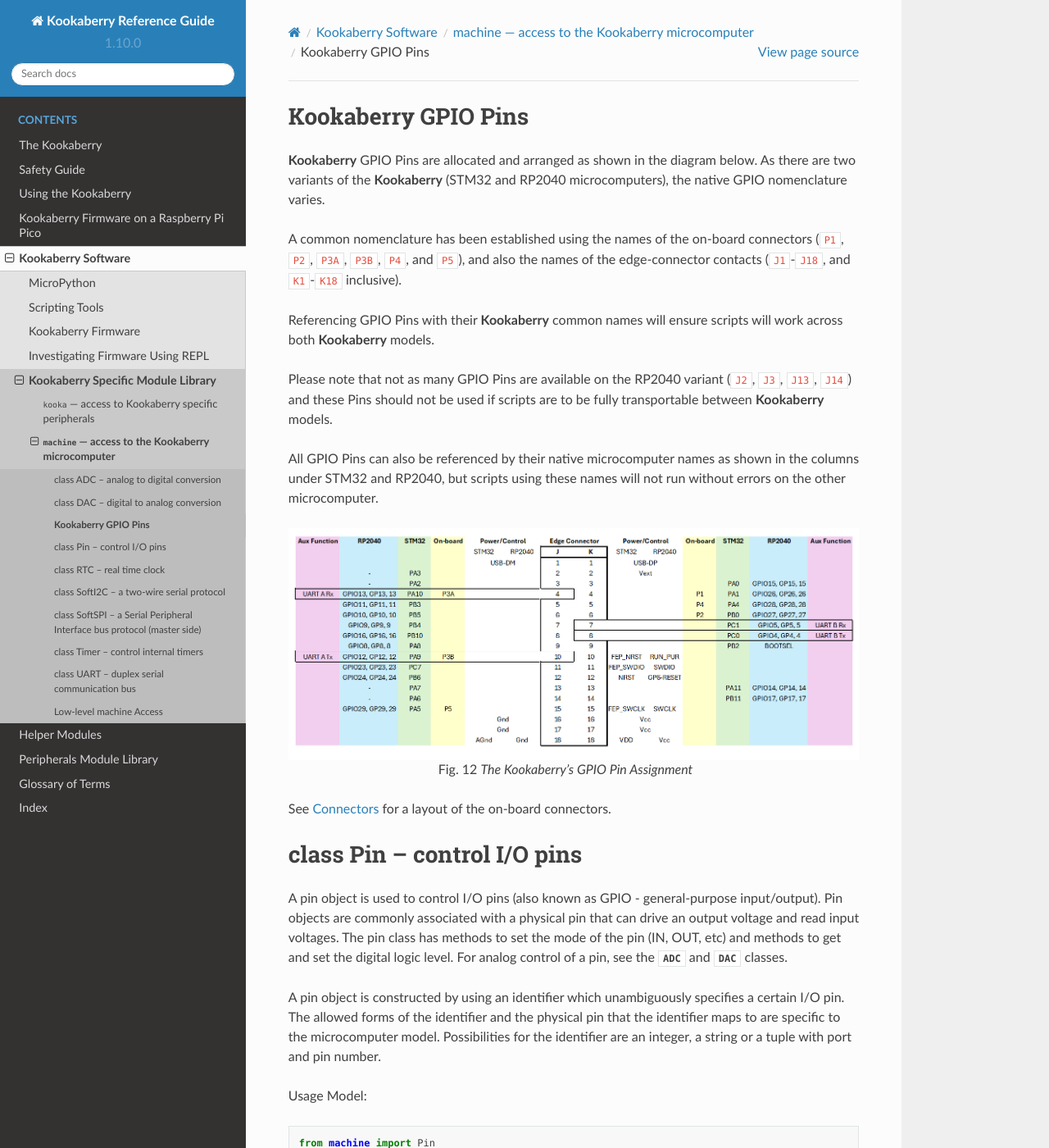
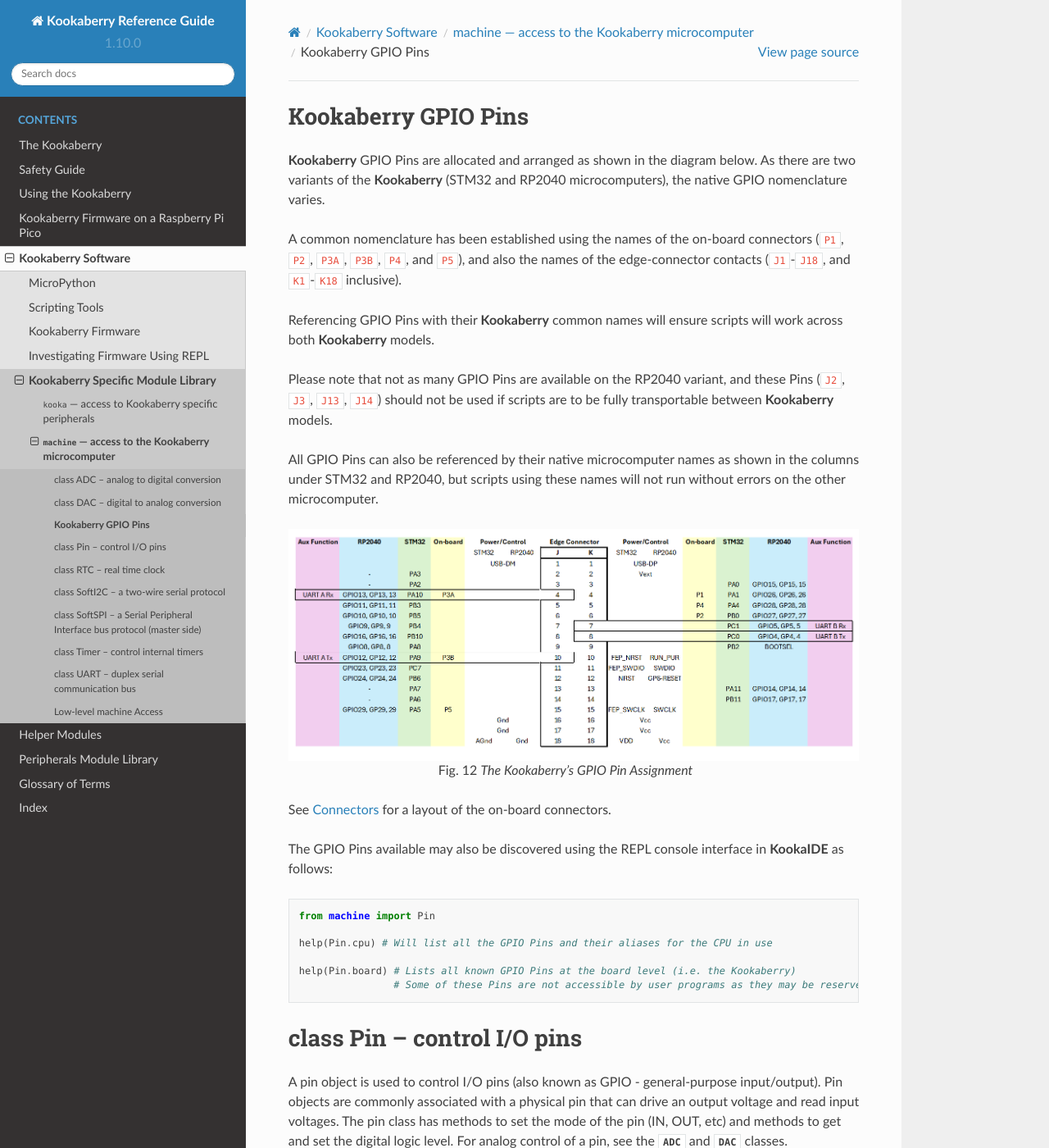
Before and after one commit to TDStrasser/Kookaberry-Reference-Guide, a Sphinx documentation site: the page built from docs/source/machine.Pin.rst, in a window 1280 px wide and 1400 px high. Shown: the whole window at 82% size. Built offline with Sphinx 7.4.7 and the Read the Docs theme 2.0.0, drawn with Linux system fonts in a browser that asks for light colours.

Commit message:
Added some REPL commands for discovering Pin allocations

```diff
--- a/docs/source/machine.Pin.rst
+++ b/docs/source/machine.Pin.rst
@@ -13,8 +13,8 @@
 
 Referencing GPIO Pins with their **Kookaberry** common names will ensure scripts will work across both **Kookaberry** models.
 
-Please note that not as many GPIO Pins are available on the RP2040 variant (``J2``, ``J3``, ``J13``, ``J14``)
-and these Pins should not be used if scripts are to be fully transportable between **Kookaberry** models.
+Please note that not as many GPIO Pins are available on the RP2040 variant, and these Pins
+(``J2``, ``J3``, ``J13``, ``J14``) should not be used if scripts are to be fully transportable between **Kookaberry** models.
 
 All GPIO Pins can also be referenced by their native microcomputer names as shown in the columns under STM32 and RP2040,
 but scripts using these names will not run without errors on the other microcomputer.
@@ -28,6 +28,15 @@
    The Kookaberry's GPIO Pin Assignment
 
 See :ref:`kooka_connectors` for a layout of the on-board connectors.
+
+The GPIO Pins available may also be discovered using the REPL console interface in **KookaIDE** as follows::
+
+  from machine import Pin
+
+  help(Pin.cpu) # Will list all the GPIO Pins and their aliases for the CPU in use
+
+  help(Pin.board) # Lists all known GPIO Pins at the board level (i.e. the Kookaberry)
+                  # Some of these Pins are not accessible by user programs as they may be reserved for internal use
 
 
 class Pin -- control I/O pins
```
